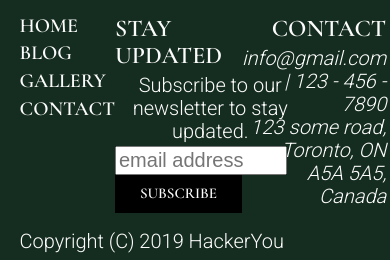
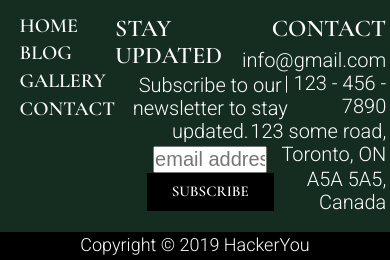
Before and after one commit to GiaZozula/GiaBeugeling-Assignment1, a plain HTML site: page index.html in a window 390 px wide. Shown: the part 3853-4113 px from the top of the page. Drawn offline with nearby package versions, Linux system fonts and the light colour scheme; a web font is replaced by a local one.

Commit message:
Got everything done on the footer except for some reason I can't get the form to style properly. Must be missing something quite basic, but whatever I'm moving onto the mobile version.

```diff
--- a/index.html
+++ b/index.html
@@ -178,10 +178,10 @@
             </div><!-- End of contact -->
         </div><!-- End of footer-flex -->
 
+    </div><!-- End of wrapper -->
+
         <!-- Bottom Bar -->
-        <p>Copyright (C) 2019 HackerYou</p>
-
-    </div><!-- End of wrapper -->
+        <p class="bottombar">Copyright © 2019 HackerYou</p>
 </footer>
 
 </body>
--- a/styles.css
+++ b/styles.css
@@ -52,6 +52,10 @@ a {
     text-transform: uppercase;
 }
 
+a:hover, a:focus {
+    color: #C3D3CB;
+}
+
 p, legend, address {
     margin: 0;
     padding: 0;
@@ -73,6 +77,11 @@ button {
     padding: 10px 25px;
     border: none;
     background-color: #FCFCFC;
+}
+
+button:hover, button:focus {
+    background-color: #C3D3CB;
+    color: #000;
 }
 
 
@@ -270,6 +279,13 @@ h5 {
     color: #FCFCFC;
 }
 
+.blog-text-container-1 button:hover, .blog-text-container-2 button:hover {
+    color: #152D20;
+    background-color: #C3D3CB;
+}
+
+
+
 .double-wrap {
     width: 45%;
 }
@@ -296,11 +312,34 @@ h6 {
     /* text-align: center; */
 }
 
+
 fieldset {
     border: none;
     width: 150%;
     padding: 0;
     margin: 0;
+    text-align: center;
+}
+
+legend {
+    display: inline;
+    text-align: center;
+    padding-bottom: 2%;
+}
+
+label {
+    display: inline-block;
+    text-align: center;
+}
+
+input {
+    width: 60%;
+    margin: 0;
+    padding: 0;
+}
+
+input:hover, input:focus {
+  background-color: #C3D3CB;
 }
 
 fieldset button {
@@ -308,19 +347,19 @@ fieldset button {
     color: #FCFCFC;
 }
 
-legend {
-    text-align: center;
-    padding-bottom: 2%;
-}
-
-label {
-
-}
-
-input {
-    width: 90%;
-}
-
 .contact {
     text-align: right;
 }
+
+address {
+    font-style: normal;
+    padding-top: 1.5%;
+}
+
+.bottombar {
+    background-color: #000;
+    text-align: center;
+    padding-top: 1%;
+    padding-bottom: 1%;
+    font-size: .9rem;
+}
```
